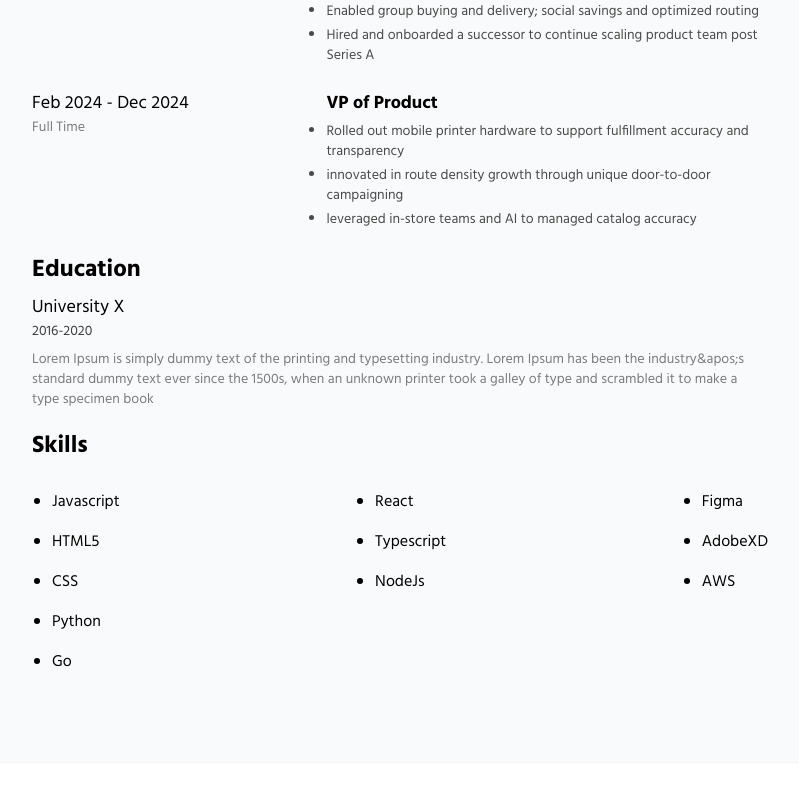
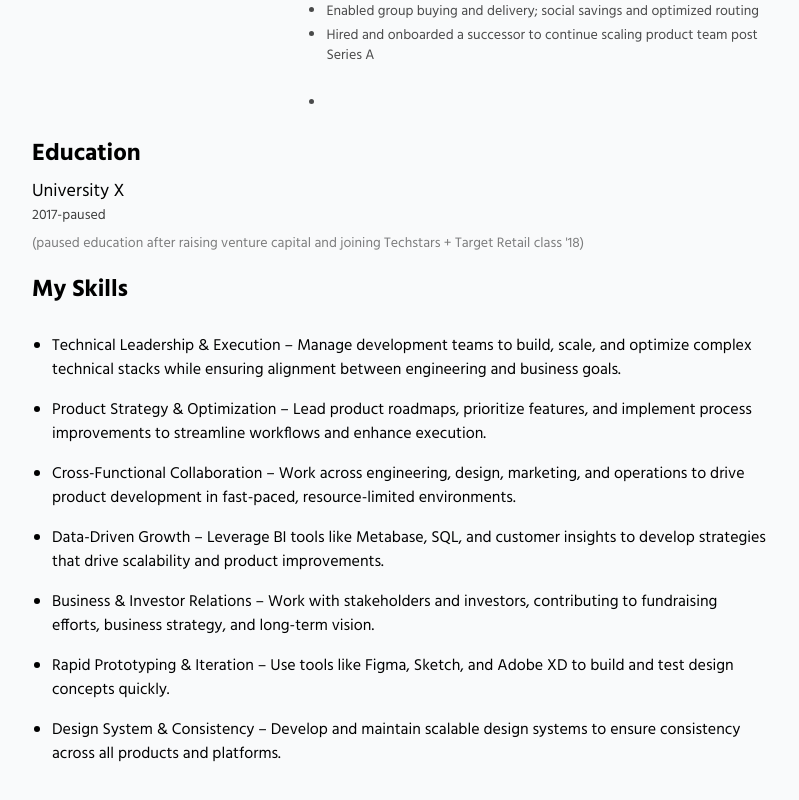
Before and after one commit to samldahl/PortofolioSite, a Next.js app: page /resume in a window 1280 px wide. Shown: the part 790-1590 px from the top of the page, without its empty margins (240-1039 px from the left). Built offline with nearby package versions, Linux system fonts and the light colour scheme.

Commit message:
Updated the Resume Materials

```diff
--- a/pages/resume.js
+++ b/pages/resume.js
@@ -81,7 +81,7 @@
                 </div>
               </div>
               <div className="mt-5">
-                <h1 className="text-2xl font-bold">Skills</h1>
+                <h1 className="text-2xl font-bold">My Skills</h1>
                 <div className="flex mob:flex-col desktop:flex-row justify-between">
                   {resume.languages && (
                     <div className="mt-2 mob:mt-5">
```
Also changed, not shown: data/portfolio.json (+1 -1 lines).
